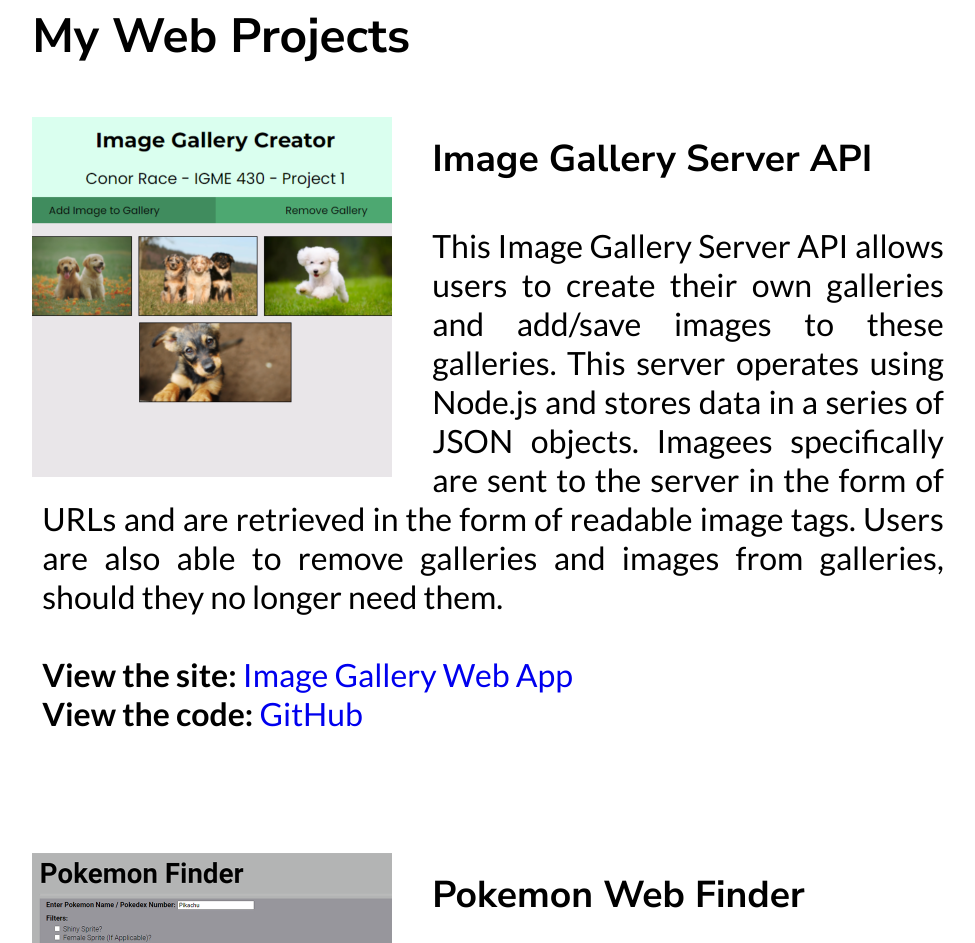
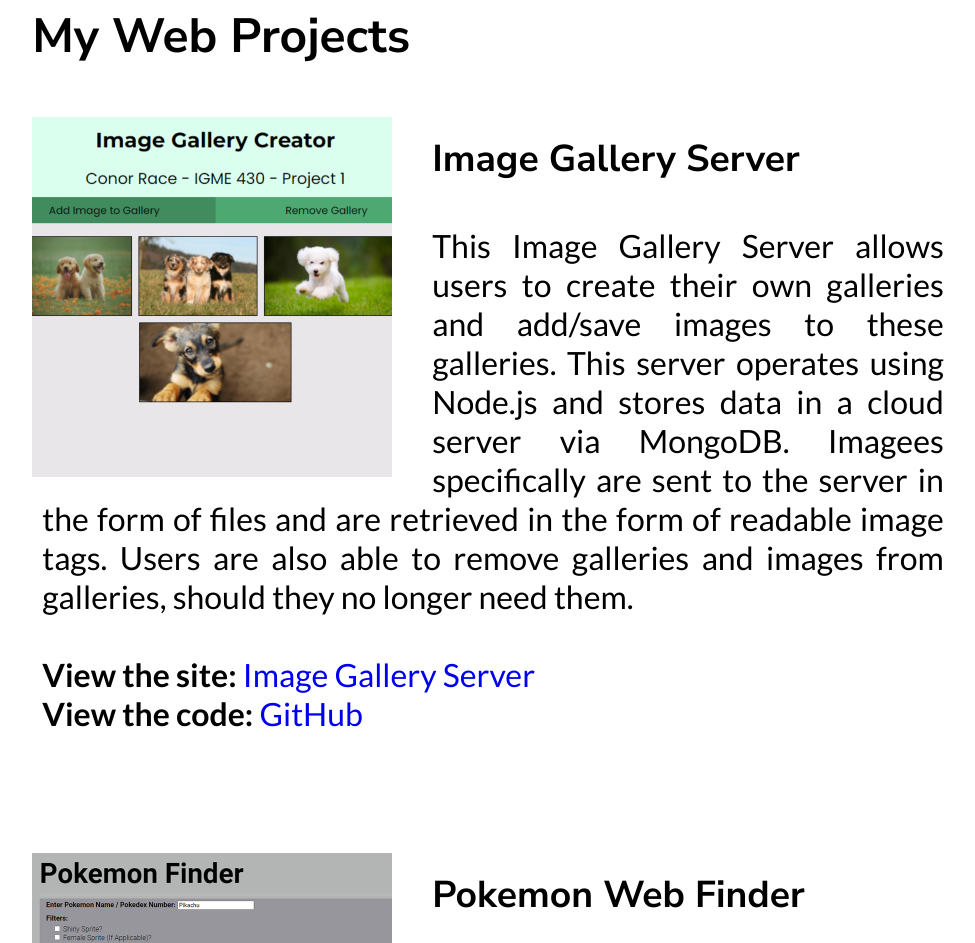
Before and after one commit to ConorJAT/Personal-Projects, a plain HTML site: page Portfolio 2.0/index.html in a window 1280 px wide. Shown: the part 4055-4998 px from the top of the page, without its empty margins (147-1122 px from the left). Drawn offline with Linux system fonts and the light colour scheme.

Commit message:
Made minor changes to portfolio site.

```diff
--- a/Portfolio 2.0/index.html
+++ b/Portfolio 2.0/index.html
@@ -35,7 +35,7 @@
 
                 <li><a href="index.html#web">Web Projects</a>
                     <ul class="nav-submenu">
-                        <li><a href="index.html#web-gal">Image Gallery API</a></li>
+                        <li><a href="index.html#web-gal">Image Gallery Server</a></li>
                         <li><a href="index.html#web-pokemon">Pokemon Finder</a></li>
                         <li><a href="index.html#web-portfolio">My Portfolio</a></li>
                     </ul></li>
@@ -105,14 +105,14 @@
 
             <div class="ctnt-section">
                 <img src="images/web-img-gallery.png" alt="Screenshot of my Image Gallery Server API" class="ctnt-image" id="web-gal">
-                <h3>Image Gallery Server API</h3>
-                <p>This Image Gallery Server API allows users to create their own galleries and add/save images to
-                   these galleries. This server operates using Node.js and stores data in a series of JSON objects.
-                   Imagees specifically are sent to the server in the form of URLs and are retrieved in the form of
+                <h3>Image Gallery Server</h3>
+                <p>This Image Gallery Server allows users to create their own galleries and add/save images to
+                   these galleries. This server operates using Node.js and stores data in a cloud server via MongoDB.
+                   Imagees specifically are sent to the server in the form of files and are retrieved in the form of
                    readable image tags. Users are also able to remove galleries and images from galleries, should they
                    no longer need them.<br><br>
-                   <strong>View the site: </strong><a href="https://igm430-api-project-ctr9664-6bed98354f1d.herokuapp.com/" target="_blank">Image Gallery Web App</a><br>
-                   <strong>View the code: </strong><a href="https://github.com/ConorJAT/430-api-project" target="_blank">GitHub</a><br>
+                   <strong>View the site: </strong><a href="https://igm430-mvc-project-ctr9664-2138fb2b9a18.herokuapp.com/" target="_blank">Image Gallery Server</a><br>
+                   <strong>View the code: </strong><a href="https://github.com/ConorJAT/430-mvc-project/tree/main" target="_blank">GitHub</a><br>
                 </p>
             </div>
 
```
Also changed, not shown: 1 other file.
